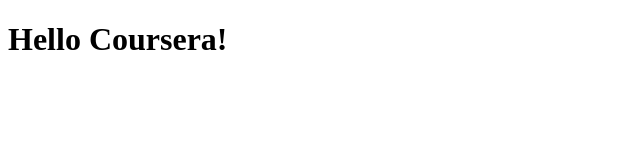
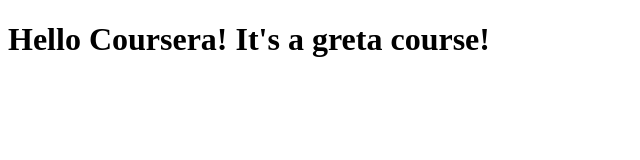
Before and after one commit to fauricioRojas/coursera-test, a plain HTML site: page site/index.html in a window 1280 px wide. Shown: the whole page, without its empty margins (0-640 px from the left). Drawn offline with Linux system fonts and the light colour scheme.

Commit message:
Small addition to our page content

```diff
--- a/site/index.html
+++ b/site/index.html
@@ -5,6 +5,6 @@
     <title>Hello Coursera!</title>
   </head>
   <body>
-    <h1>Hello Coursera!</h1>
+    <h1>Hello Coursera! It's a greta course!</h1>
   </body>
 </html>
```
